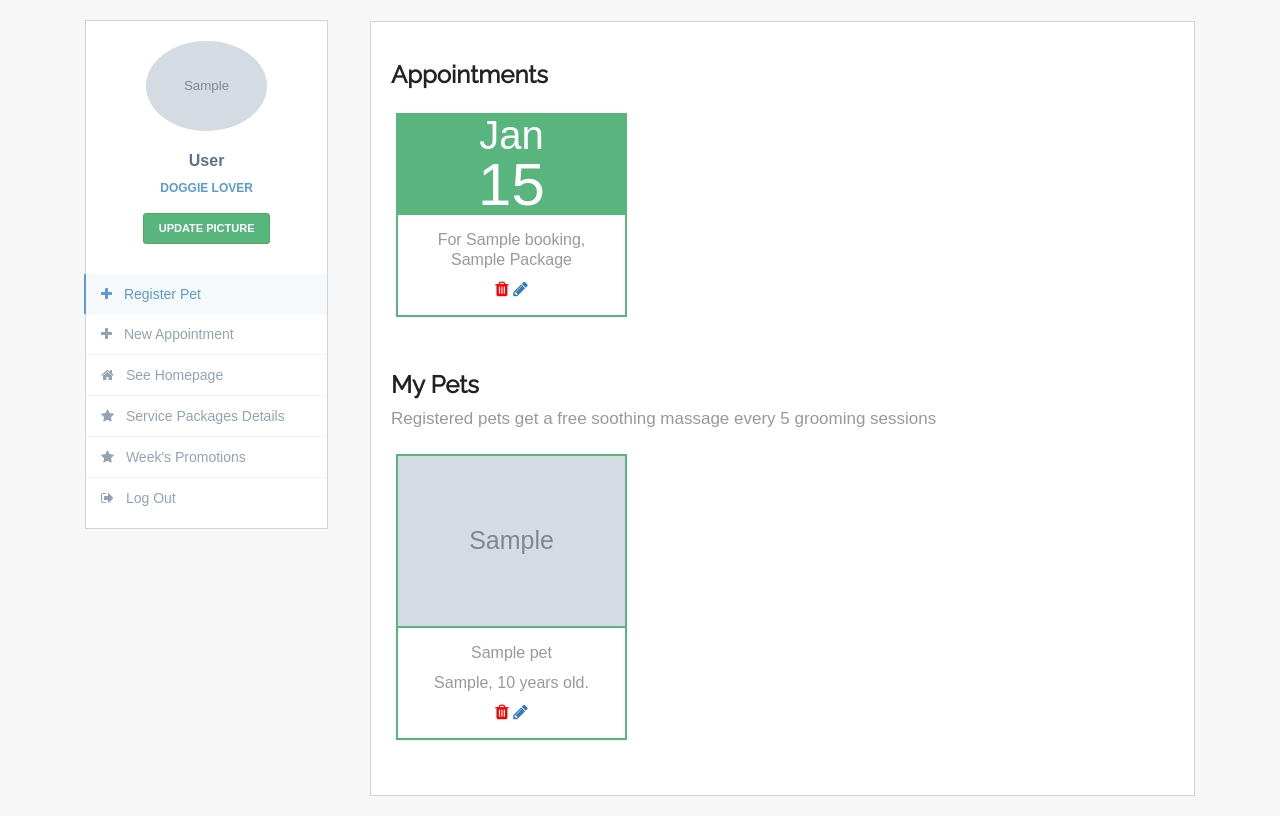
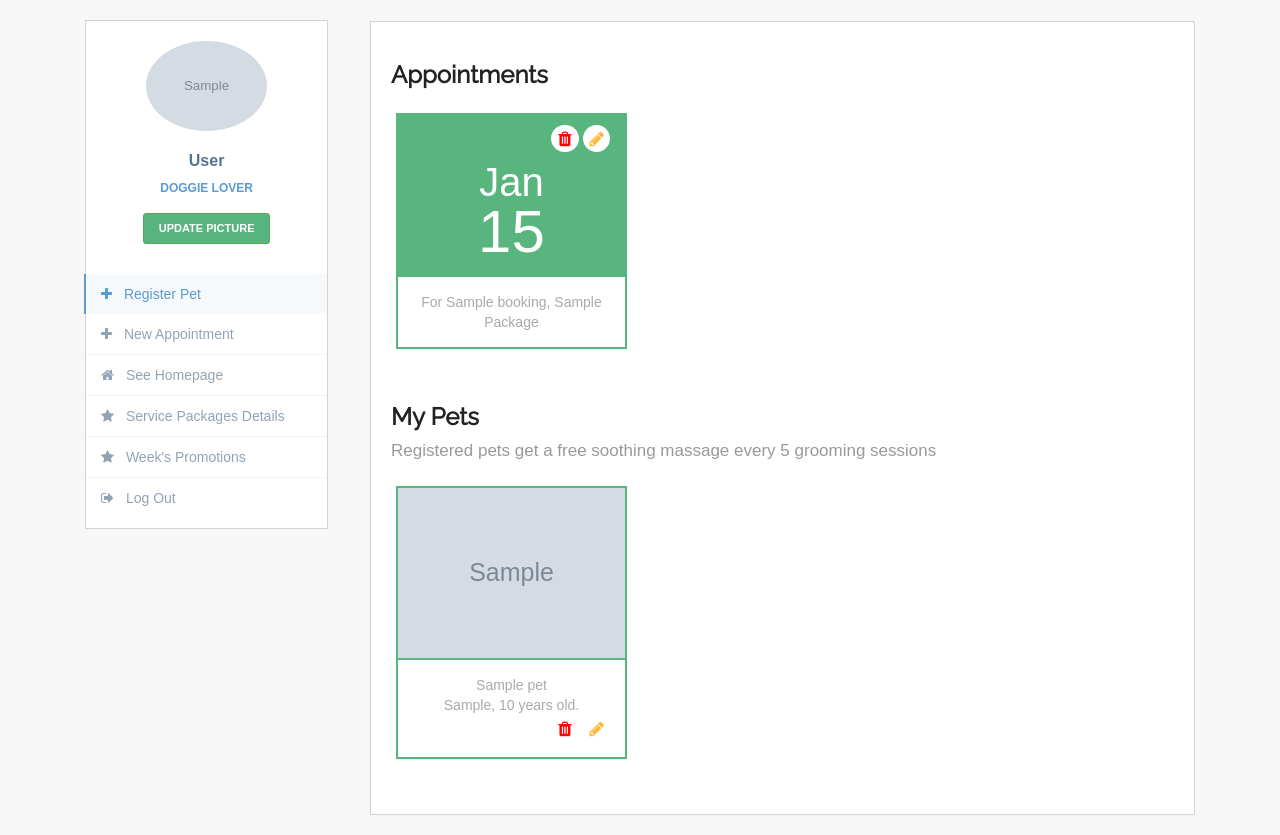
Before and after one commit to gabrielaparra/js-woof, a Node server app: page /dashboard in a window 1280 px wide. Before the commit the page ends 796 px from the top, so only its background shows below. Run offline with Node 20, Linux system fonts and the light colour scheme; a user stored in the database is signed in; tables that the repository leaves empty hold one stand-in row (values such as "Sample post"); grey boxes marked "Sample" are stand-in pictures; some libraries are stand-ins or nearby versions.

Commit message:
added more styling to dashboard

```diff
--- a/public/stylesheets/style.css
+++ b/public/stylesheets/style.css
@@ -692,11 +692,27 @@
 }
 
 .panel-body p {
-	font-size: 16px;
+	font-size: 14px;
+	color: darkgray;
+	margin: 0;
+}
+
+.edit-delete-options {
+	text-align: right;
 }
 
 .fa-trash {
 	color: red;
+	padding: 5px 7px;
+	background-color: white;
+	border-radius: 20px;
+}
+
+.fa-pencil {
+	color: rgba(255, 183, 55, 1);
+	padding: 5px 6px;
+	background-color: white;
+	border-radius: 20px;
 }
 
 
@@ -801,13 +817,13 @@
 	text-align: center;
 	border-radius: 0;
 	border: 2px solid rgba(70, 173, 112, 0.9);
-	padding
 }
 
 .panel-primary>.panel-heading {
 	border-radius: 0;
 	border: none;
 	background-color: rgba(70, 173, 112, 0.9);
+	padding-bottom: 25px;
 }
 
 .panel-primary>.panel-clear {
@@ -818,6 +834,7 @@
 }
 
 .date-month {
+	padding-top: 20px;
 	font-size: 40px;
 }
 
--- a/routes/booking-routes.js
+++ b/routes/booking-routes.js
@@ -77,23 +77,7 @@
 
 
 //--------------EDIT AN APPOINTMENT-----------------
-//Step 1
-router.get('/dashboard/bookings/:myId/edit', (req, res, next) => {
-  BookingModel.findById(
-    req.params.myId,             //1st arg -> the ID to find in the DB
-    (err, bookingFromDb) => {   //2nd arg -> callback
-      if (err) {
-        //use next() to skup to the ERROR page
-        next(err);
-        return;
-      }
-      res.locals.bookingDetails = bookingFromDb;
-      res.render('booking-views/edit-booking-view.ejs');
-    }
-  );
-});
 
-//Step 2
 router.post('/bookings/update', (req, res, next) => {
   BookingModel.findByIdAndUpdate(
     req.params.myId,              //1st arg -> id of document to update
@@ -189,4 +173,11 @@
 
 //--------------END OF DELETING A PET--------------
 
+
+//-------------UPDATE A USER'S PROFILE-------------
+
+
+
+//---------END OF UPDATING A USER'S PROFILE------------
+
 module.exports = router;
--- a/views/booking-views/dashboard-view.ejs
+++ b/views/booking-views/dashboard-view.ejs
@@ -72,6 +72,14 @@
             <div class="col-md-4">
               <div class="panel panel-primary">
                 <div class="panel-heading">
+                  <div class="edit-delete-options">
+                    <a href="/dashboard/bookings/<%= booking._id %>/delete">
+                      <i class="fa fa-trash"></i>
+                    </a>
+                    <a href="#" data-toggle="modal" data-target="#editAppointment">
+                      <i class="fa fa-pencil"></i>
+                    </a>
+                  </div>
                   <% const dateArray = booking.appointmentDate.toDateString().split(' ') %>
                   <p class="date-month"> <%= dateArray[1] %> </p>
                   <br>
@@ -80,12 +88,6 @@
                 <div class="panel-body">
                   <p> For <%= booking.petsName %>, <%=booking.chosenPackage %> Package </p>
                     <div>
-                    <a href="/dashboard/bookings/<%= booking._id %>/delete">
-                      <i class="fa fa-trash"></i>
-                    </a>
-                    <a href="#" data-toggle="modal" data-target="#editAppointment">
-                      <i class="fa fa-pencil"></i>
-                    </a>
                   </div>
                 </div>
               </div>
@@ -113,12 +115,14 @@
                       years old.
                     <% } %>
                   </p>
-                  <a href="/dashboard/pets/<%= pet._id %>/delete">
-                    <i class="fa fa-trash"></i>
-                  </a>
-                  <a href="/dashboard/pets/<%= pet._id %>/edit">
-                    <i class="fa fa-pencil"></i>
-                  </a>
+                  <div class="edit-delete-options">
+                    <a href="/dashboard/bookings/<%= pet._id %>/delete">
+                      <i class="fa fa-trash"></i>
+                    </a>
+                    <a href="#" data-toggle="modal" data-target="#editAppointment">
+                      <i class="fa fa-pencil"></i>
+                    </a>
+                  </div>
                 </div>
               </div>
         	  </div>
@@ -151,6 +155,7 @@
           </select>
 
           <div class="form-group">
+            <br>
             <label for="appointment-date"> Select a date: </label>
             <input type="date" class="form-control br-radius-zero" name="appointmentDate"
                    id="appointment-date" data-rule="email"/>
```
Also changed, not shown: public/javascripts/custom.js (+0 -11 lines).
